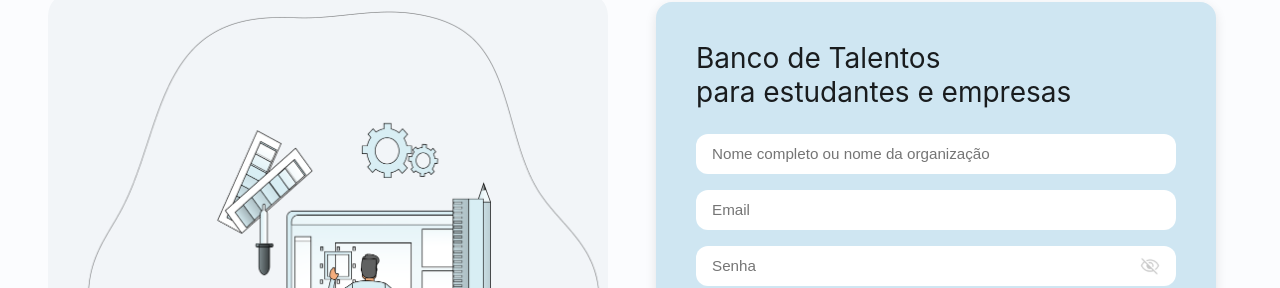
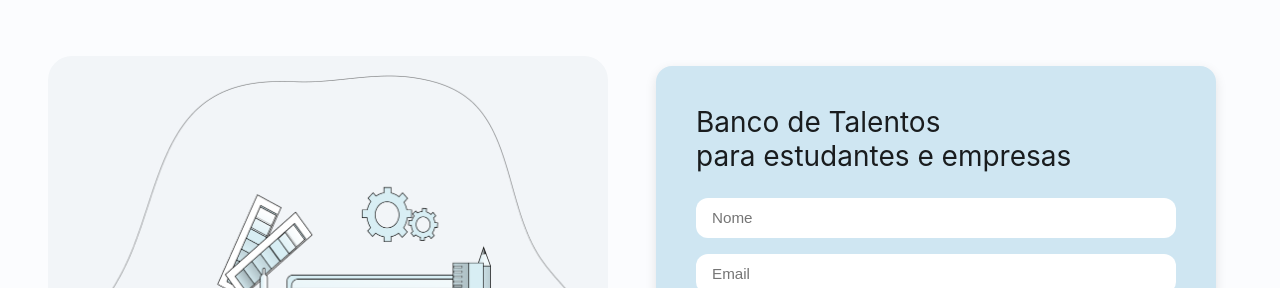
Before and after one commit to TalentPoolPicos/talentPoolFrontRemake, a Vue app: page /signUp/student in a window 1280 px wide. Shown: the part 220-508 px from the top of the page. Built offline with nearby package versions, Linux system fonts and the light colour scheme; no server answers.

Commit message:
feat: enhance SignUpView to accept user role and improve registration logic

```diff
--- a/src/views/SignUpView.vue
+++ b/src/views/SignUpView.vue
@@ -23,7 +23,7 @@
           <!-- nome do usuário ou organização -->
           <input
             type="text"
-            placeholder="Nome completo ou nome da organização"
+            placeholder="Nome"
             v-model="username"
             required
           />
@@ -72,36 +72,42 @@
 </template>
 
 <script setup lang="ts">
-import { ref } from 'vue'
+import NavBar from '@/components/NavigatorBar.vue'
+import { ref, defineProps } from 'vue'
 import { useRouter } from 'vue-router'
 import { useAuthStore } from '@/stores/auth'
-import { Routes } from '@/router'        // garanta que "Home" existe
+import { Routes } from '@/router'
 import type { components } from '@/types/api'
-import eyeOpen   from '@/assets/1visibility_pass.svg'
+import eyeOpen from '@/assets/1visibility_pass.svg'
 import eyeClosed from '@/assets/0visibility_pass.svg'
 
 type SignUpDto = components['schemas']['SignUpDto']
 
-/* ----- estado ----- */
-const username  = ref('')
-const email     = ref('')
-const password  = ref('')
+// Define prop role recebida da rota
+const props = defineProps<{ role: 'student' | 'enterprise' }>()
+const role = props.role ?? 'student'  // fallback
+
+console.log('Role recebido:', role)
+
+const username = ref('')
+const email = ref('')
+const password = ref('')
 const password2 = ref('')
 
-const showPwd   = ref(false)
-const showPwd2  = ref(false)
-const loading   = ref(false)
+const showPwd = ref(false)
+const showPwd2 = ref(false)
+const loading = ref(false)
 
-/* ----- serviços ----- */
-const auth   = useAuthStore()
+const auth = useAuthStore()
 const router = useRouter()
 
-/* ----- submit ----- */
 const onRegister = async () => {
   if (password.value !== password2.value) {
     alert('As senhas não coincidem.')
     return
   }
+
+  // Se precisar, faça validações específicas do role aqui
 
   const payload: SignUpDto = {
     username: username.value,
@@ -111,8 +117,8 @@ const onRegister = async () => {
 
   loading.value = true
   try {
-    await auth.signUp(payload, ) // pode mudar o segundo argumento para um termo mais genérico
-
+    // Passa o role recebido para a função de signUp
+    await auth.signUp(payload, role)
     router.push({ name: Routes.Home })
   } catch (err: any) {
     console.error(err)
@@ -122,6 +128,7 @@ const onRegister = async () => {
   }
 }
 </script>
+
 
 <style scoped>
 /* estilos adaptados com novos nomes */
@@ -186,6 +193,11 @@ const onRegister = async () => {
 }
 .btn-primary:disabled { opacity: 0.6; cursor: not-allowed; }
 
+
+.btn-primary:hover:not(:disabled) {
+  opacity: 0.85;
+}
+
 /* =================== tablets (≤ 1024 px) =================== */
 @media (max-width: 1024px) {
   .registration-grid {
```
